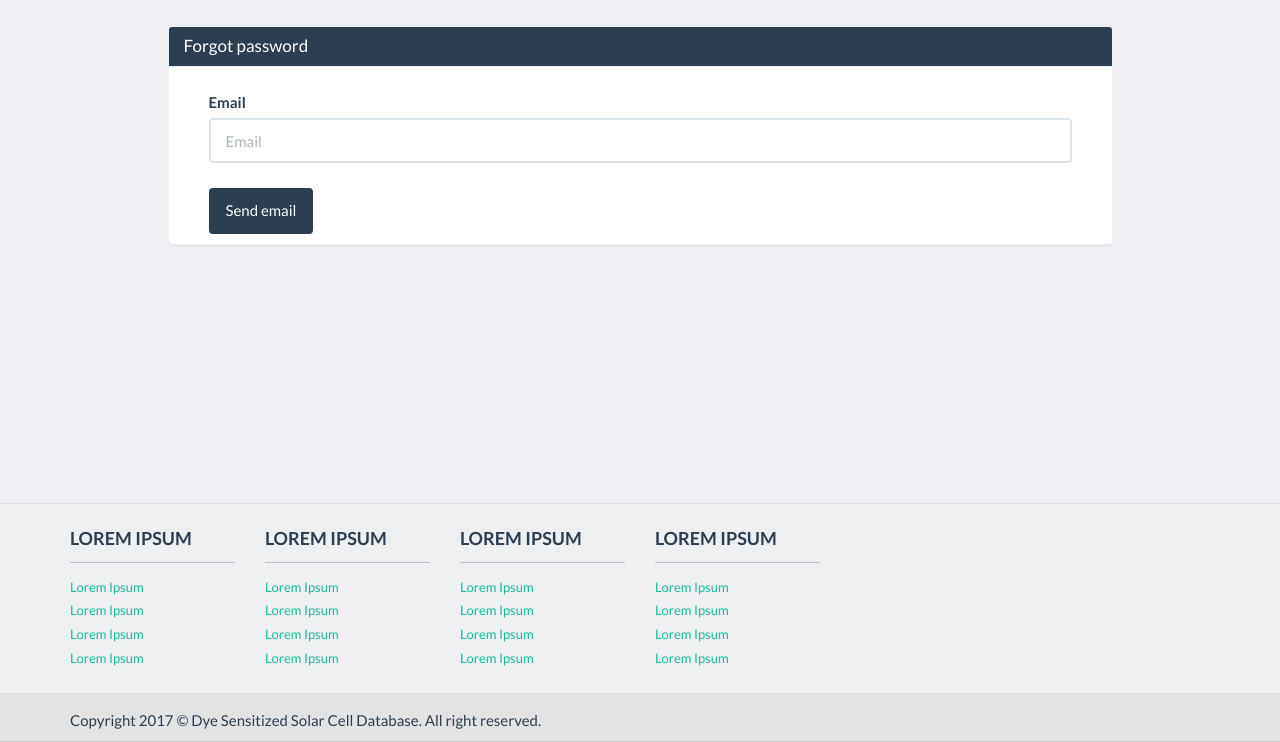
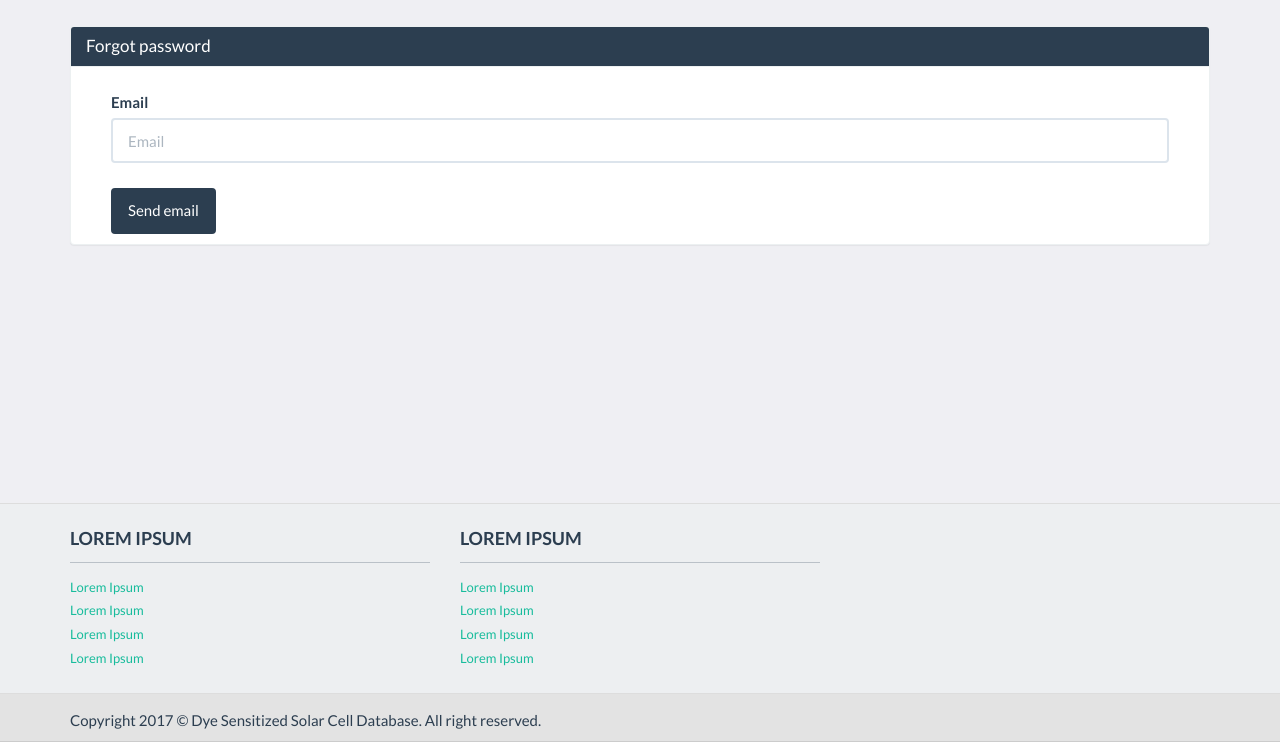
Before and after one commit to Simensen-Hambro/DSSCDB, a Django app: page /user/forgot-password/ in a window 1280 px wide. Shown: the part 60-802 px from the top of the page. Run offline with Django 3.2, Linux system fonts and the light colour scheme; some libraries are stand-ins or nearby versions.

Commit message:
Update width of panels on all pages

```diff
--- a/DSSCDB/templates/DSSCDB/base.html
+++ b/DSSCDB/templates/DSSCDB/base.html
@@ -27,7 +27,7 @@
   {% include "DSSCDB/menu.html" %}
   <div class="container">
     <div class="row">
-      <div class="col-md-10 col-md-offset-1">
+      <div class="col-md-12">
         {% bootstrap_messages %}
       </div>
     </div>
--- a/DSSCDB/templates/DSSCDB/footer.html
+++ b/DSSCDB/templates/DSSCDB/footer.html
@@ -4,7 +4,7 @@
     <div class="footer" id="footer">
         <div class="container">
             <div class="row footer-content" >
-                <div class="col-lg-2  col-md-2 col-sm-4 col-xs-6">
+                <div class="col-lg-4 col-xs-6">
                     <h3> Lorem Ipsum </h3>
                     <ul>
                         <li> <a href="#"> Lorem Ipsum </a> </li>
@@ -13,25 +13,7 @@
                         <li> <a href="#"> Lorem Ipsum </a> </li>
                     </ul>
                 </div>
-                <div class="col-lg-2  col-md-2 col-sm-4 col-xs-6">
-                    <h3> Lorem Ipsum </h3>
-                    <ul>
-                        <li> <a href="#"> Lorem Ipsum </a> </li>
-                        <li> <a href="#"> Lorem Ipsum </a> </li>
-                        <li> <a href="#"> Lorem Ipsum </a> </li>
-                        <li> <a href="#"> Lorem Ipsum </a> </li>
-                    </ul>
-                </div>
-                <div class="col-lg-2  col-md-2 col-sm-4 col-xs-6">
-                    <h3> Lorem Ipsum </h3>
-                    <ul>
-                        <li> <a href="#"> Lorem Ipsum </a> </li>
-                        <li> <a href="#"> Lorem Ipsum </a> </li>
-                        <li> <a href="#"> Lorem Ipsum </a> </li>
-                        <li> <a href="#"> Lorem Ipsum </a> </li>
-                    </ul>
-                </div>
-                <div class="col-lg-2  col-md-2 col-sm-4 col-xs-6">
+                <div class="col-lg-4 col-xs-6">
                     <h3> Lorem Ipsum </h3>
                     <ul>
                         <li> <a href="#"> Lorem Ipsum </a> </li>
--- a/DSSCDB/templates/DSSCDB/menu.html
+++ b/DSSCDB/templates/DSSCDB/menu.html
@@ -21,9 +21,9 @@
           <a href="#" class="dropdown-toggle" data-toggle="dropdown" role="button" aria-haspopup="true"
              aria-expanded="false">Browse <span class="caret"></span></a>
           <ul class="dropdown-menu">
-            <li><a href="{% url 'dye:list-performance' %}">Keyword</a></li>
-            <li><a href="{% url 'dye:list-performance' %}">Range</a></li>
-            <li><a href="{% url 'dye:list-performance' %}">Structure</a></li>
+            <li><a href="{% url 'dye:performance-list' %}">Keyword</a></li>
+            <li><a href="{% url 'dye:performance-list' %}">Range</a></li>
+            <li><a href="{% url 'dye:performance-list' %}">Structure</a></li>
           </ul>
         </li>
         <li class="dropdown">
--- a/usermanagement/templates/usermanagement/admin_users.html
+++ b/usermanagement/templates/usermanagement/admin_users.html
@@ -9,7 +9,7 @@
 {% block content %}
   <div class="container">
     <div class="row">
-      <div class="col-md-10 col-md-offset-1">
+      <div class="col-md-12">
         <div class="panel panel-default">
           <div class="panel-heading">
             <h3 class="panel-title">Users</h3>
--- a/usermanagement/templates/usermanagement/change_password.html
+++ b/usermanagement/templates/usermanagement/change_password.html
@@ -5,7 +5,7 @@
 {% block content %}
   <div class="container">
     <div class="row">
-      <div class="col-md-10 col-md-offset-1">
+      <div class="col-md-12">
         <div class="panel panel-default">
           <div class="panel-heading">
             <h3 class="panel-title">Change password</h3>
--- a/usermanagement/templates/usermanagement/forgot_password.html
+++ b/usermanagement/templates/usermanagement/forgot_password.html
@@ -5,7 +5,7 @@
 {% block content %}
   <div class="container">
     <div class="row">
-      <div class="col-md-10 col-md-offset-1">
+      <div class="col-md-12">
         <div class="panel panel-default">
           <div class="panel-heading">
             <h3 class="panel-title">Forgot password</h3>
--- a/usermanagement/templates/usermanagement/login.html
+++ b/usermanagement/templates/usermanagement/login.html
@@ -9,7 +9,7 @@
 {% block content %}
   <div class="container">
     <div class="row">
-      <div class="col-md-10 col-md-offset-1">
+      <div class="col-md-12">
         <div class="panel panel-default">
           <div class="panel-heading">
             <h3 class="panel-title">Log in</h3>
--- a/usermanagement/templates/usermanagement/profile.html
+++ b/usermanagement/templates/usermanagement/profile.html
@@ -9,7 +9,7 @@
 {% block content %}
   <div class="container">
     <div class="row">
-      <div class="col-md-10 col-md-offset-1">
+      <div class="col-md-12">
         <div class="panel panel-default">
           <div class="panel-heading">
             <h3 class="panel-title">My profile</h3>
--- a/usermanagement/templates/usermanagement/set_password.html
+++ b/usermanagement/templates/usermanagement/set_password.html
@@ -5,7 +5,7 @@
 {% block content %}
   <div class="container">
     <div class="row">
-      <div class="col-md-10 col-md-offset-1">
+      <div class="col-md-12">
         <div class="panel panel-default">
           <div class="panel-heading">
             <h3 class="panel-title">Set a new password</h3>
--- a/usermanagement/templates/usermanagement/signup.html
+++ b/usermanagement/templates/usermanagement/signup.html
@@ -4,7 +4,7 @@
 {% block content %}
   <div class="container">
     <div class="row">
-      <div class="col-md-10 col-md-offset-1">
+      <div class="col-md-12">
         <div class="panel panel-default">
           <div class="panel-heading">
             <h3 class="panel-title">Sign up</h3>
```
